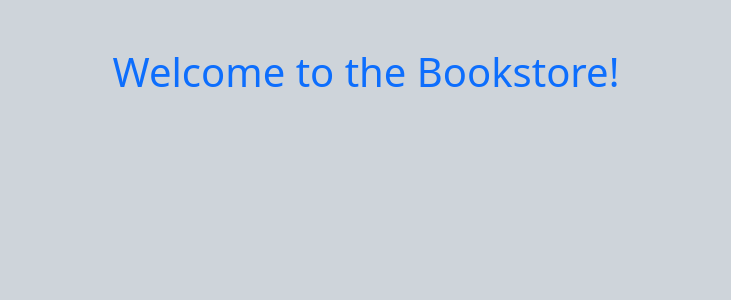
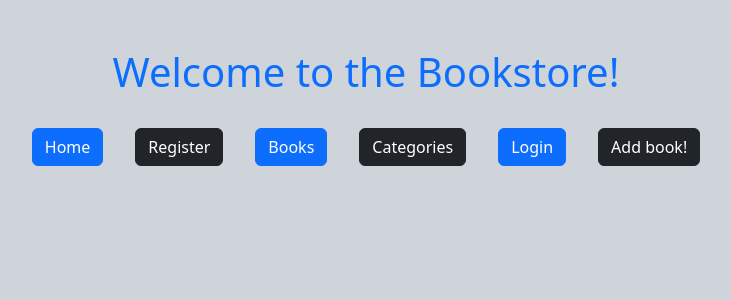
Before and after one commit to natemills018/bookstore_final_02, a React app: page / in a window 1280 px wide. Shown: the top 300 px of the page, without its empty margins (274-1005 px from the left). Built offline with nearby package versions, Linux system fonts and the light colour scheme; no server answers.

Commit message:
Adding books, and navbar component

```diff
--- a/src/client/App.tsx
+++ b/src/client/App.tsx
@@ -2,16 +2,22 @@ import React, { useState, useEffect } from "react";
 import { BrowserRouter, Routes, Route } from "react-router-dom";
 import { GET, fetcher } from "./services/fetcher";
 import Home from "./views/Home";
+import Books from "./views/Books";
+import NavBar from "./components/navBar";
 interface AppProps {}
 
 const App = (props: AppProps) => {
     return(
         <BrowserRouter>
+
+
         <Routes>
             <Route path='/' element={<Home />} />
+            <Route path='/books' element={<Books />} />
 
         </Routes>
 
+        <NavBar />
 
     </BrowserRouter>
 
--- /dev/null
+++ b/src/client/components/navBar.tsx
@@ -0,0 +1,37 @@
+import React from "react";
+
+import { Link } from 'react-router-dom';
+
+import { TOKEN_KEY } from "../services/fetcher";
+
+
+
+interface navbarProps {
+
+}
+
+
+const NavBar = (props: navbarProps) => {
+    return (
+        <div className='px-5 py-2 d-flex justify-content-center'>
+				<Link to='/' className='btn btn-outline btn-primary m-3'>Home</Link>
+                <Link to='/register' className="btn btn-outline btn-dark m-3">Register</Link>
+                <Link to='/books' className='btn btn-outline btn-primary m-3'>Books</Link>
+				<Link to='/categories' className='btn btn-outline btn-dark m-3'>Categories</Link>
+				<Link to='/login' className='btn btn-outline btn-primary m-3'>Login</Link>
+                <Link to='/books/new' className='btn btn-outline btn-dark m-3'>Add book!</Link>
+
+
+
+				{/* <button onClick={() => {
+  						localStorage.removeItem(TOKEN_KEY);
+  						window.location.href = "/login";
+						}} className="btn btn-dark">Logout</button>
+               */}
+
+			</div>
+    )
+}
+
+
+export default NavBar;
--- a/src/client/services/fetcher.ts
+++ b/src/client/services/fetcher.ts
@@ -1,3 +1,6 @@
+export const TOKEN_KEY = 'token'
+
+
 export function fetcher<T = any>(url: string, method: string = "GET", rawData?: any) {
     const headers = new Headers();
 
@@ -6,7 +9,7 @@ export function fetcher<T = any>(url: string, method: string = "GET", rawData?:
         method,
     };
 
-    const token = localStorage.getItem("token");
+    const token = localStorage.getItem(TOKEN_KEY);
 
     if (token) {
         headers.append("Authorization", `Bearer ${token}`);
--- /dev/null
+++ b/src/client/views/Books.tsx
@@ -0,0 +1,44 @@
+import React, {useState, useEffect}  from 'react';
+import { Category, type Book } from '../types';
+import { Link } from 'react-router-dom';
+import { GET } from '../services/fetcher';
+
+
+interface BooksProps {
+
+}
+
+
+const Books = (props: BooksProps) => {
+    const [data, setData] = useState<Book[]>([])
+    useEffect(() => {
+        GET('/api/books').then(data => setData(data))
+    }, [])
+
+    return (
+        <main className='container mt-5'>
+            <section className='row justify-content-center mt-5'>
+                        {data.map((book) => (
+                            <div className="col-md-6 m-1 card" key={`book-${book.id}`}>
+                            <h5 className="card-title mt-2 text-center">
+                                Written by {book.author}
+                            </h5>
+                            <div className="card-body mx-1">
+                            <h1 className='d-flex justify-content-center align-items-center'>
+                                {book.title}
+                            </h1>
+                            <h4 className='font-italic d-flex justify-content-center'>Price: ${book.price}
+                            </h4>
+                            </div>
+                            <div className='d-flex justify-content-center pb-3'>
+                                <Link to={`/books/${book.id}`} className='btn btn-md btn-lightblue'>Details</Link>
+                            </div>
+                        </div>
+                        ))}
+
+            </section>
+        </main>
+    )
+}
+
+export default Books;
```
